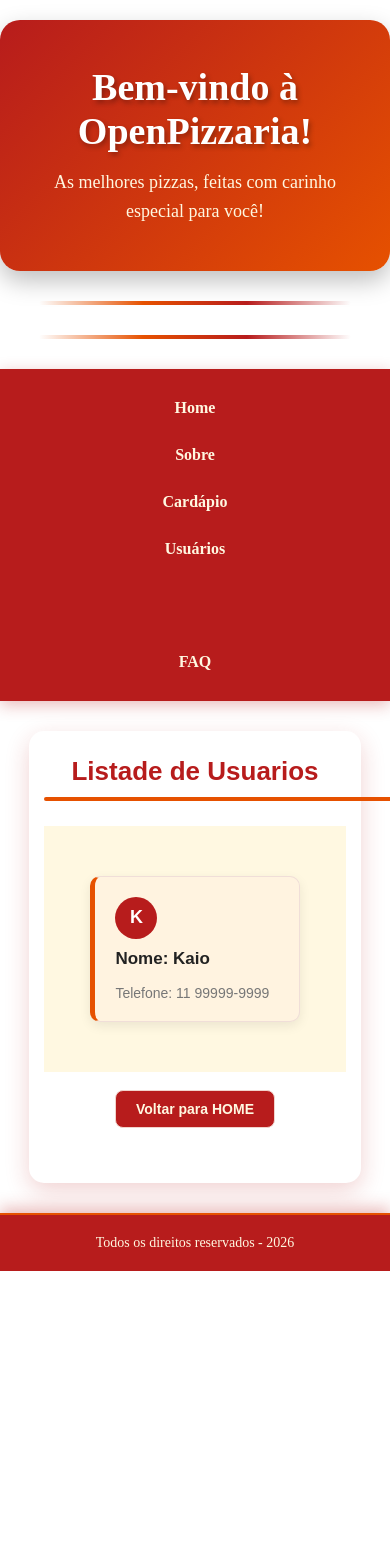
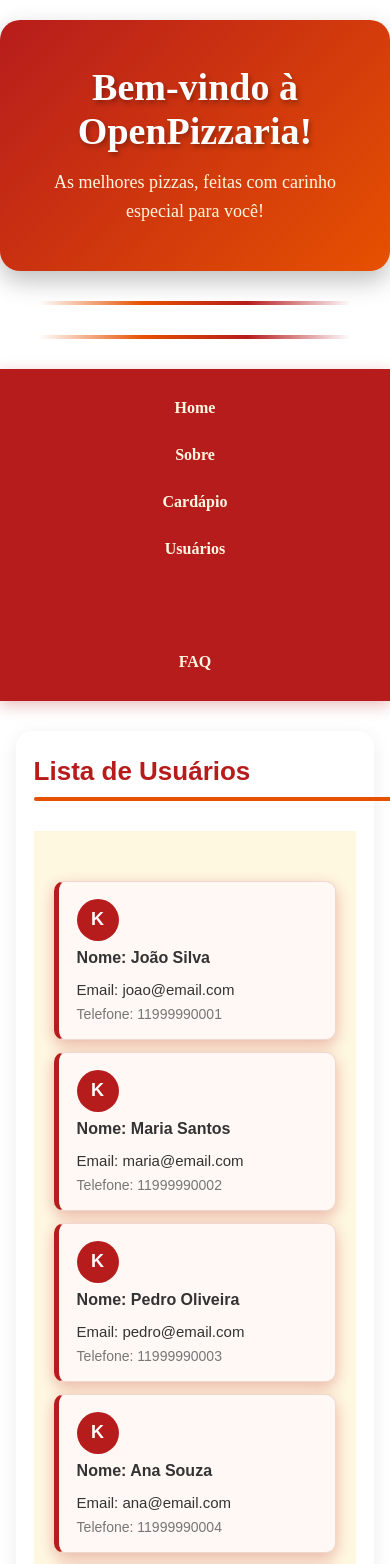
Before and after one commit to CHDanielll/domando-gpt, a React (Vite) app in the folder open-pizzaria/: page /users in a window 390 px wide. Shown: the top 1564 px of the page. Before the commit the page ends 1271 px from the top, so only its background shows below. Built offline with nearby package versions, Linux system fonts and the light colour scheme; data requests are answered from the project's data file.

Commit message:
feat: adicionandos componentes novos com algumas alterações

```diff
--- a/open-pizzaria/db.json
+++ b/open-pizzaria/db.json
@@ -3,23 +3,27 @@
     { "id": "1", "title": "a title", "views": 100 },
     { "id": "2", "title": "another title", "views": 200 }
   ],
-  "comments": [
-    { "id": "1", "text": "a comment about post 1", "postId": "1" },
-    { "id": "2", "text": "another comment about post 1", "postId": "1" }
-  ],
+   "comments": [
+  {"id": 1, "nomeA": "João Silva", "comentario": "A pizza estava deliciosa e chegou quentinha!", "avaliacao": 10},
+  {"id": 2, "nomeA": "Maria Santos", "comentario": "Adorei o atendimento, com certeza vou pedir novamente.", "avaliacao": 9},
+  {"id": 3, "nomeA": "Pedro Oliveira", "comentario": "A entrega foi rápida e a pizza estava muito saborosa.", "avaliacao": 9},
+  {"id": 4, "nomeA": "Ana Souza", "comentario": "Gostei muito da qualidade dos ingredientes.", "avaliacao": 8},
+  {"id": 5, "nomeA": "Carlos Pereira", "comentario": "A pizza chegou no horário e estava excelente.", "avaliacao": 10}
+],
   "profile": {
     "name": "typicode"
   },
   "users": [
-    { "id": "1", "nome": "João Silva", "email": "joao@email.com", "telefone": "11999990001" },
-    { "id": "2", "nome": "Maria Santos", "email": "maria@email.com", "telefone": "11999990002" },
-    { "id": "3", "nome": "Pedro Oliveira", "email": "pedro@email.com", "telefone": "11999990003" },
-    { "id": "4", "nome": "Ana Souza", "email": "ana@email.com", "telefone": "11999990004" },
-    { "id": "5", "nome": "Carlos Pereira", "email": "carlos@email.com", "telefone": "11999990005" },
-    { "id": "6", "nome": "Juliana Costa", "email": "juliana@email.com", "telefone": "11999990006" },
-    { "id": "7", "nome": "Lucas Almeida", "email": "lucas@email.com", "telefone": "11999990007" },
-    { "id": "8", "nome": "Fernanda Lima", "email": "fernanda@email.com", "telefone": "11999990008" },
-    { "id": "9", "nome": "Rafael Martins", "email": "rafael@email.com", "telefone": "11999990009" },
-    { "id": "10", "nome": "Camila Rodrigues", "email": "camila@email.com", "telefone": "11999990010" }
+    {"nome": "João Silva", "email": "joao@email.com", "telefone": "11999990001" },
+    {"nome": "Maria Santos", "email": "maria@email.com", "telefone": "11999990002" },
+    {"nome": "Pedro Oliveira", "email": "pedro@email.com", "telefone": "11999990003" },
+    {"nome": "Ana Souza", "email": "ana@email.com", "telefone": "11999990004" },
+    {"nome": "Carlos Pereira", "email": "carlos@email.com", "telefone": "11999990005" },
+    {"nome": "Juliana Costa", "email": "juliana@email.com", "telefone": "11999990006" },
+    {"nome": "Lucas Almeida", "email": "lucas@email.com", "telefone": "11999990007" },
+    { "nome": "Fernanda Lima", "email": "fernanda@email.com", "telefone": "11999990008" },
+    {"nome": "Rafael Martins", "email": "rafael@email.com", "telefone": "11999990009" },
+    {"nome": "Camila Rodrigues", "email": "camila@email.com", "telefone": "11999990010" },
+    {"nome": "Camila Rodrigues", "email": "camila@email.com", "telefone": "11999990010" }
   ]
 }
--- a/open-pizzaria/src/Pages/Faq.jsx
+++ b/open-pizzaria/src/Pages/Faq.jsx
@@ -1,4 +1,4 @@
-import React from 'react'
+import React, { useEffect, useState } from 'react'
 import './Faq.css'
 
 export default function Faq() {
@@ -55,13 +55,43 @@ export default function Faq() {
     }
   ]
 
+
+  const [coments, setComents] = useState([])
+
+
+  useEffect(() => {
+
+    fetch("http://localhost:3000/comments")
+      .then((response) => response.json())
+      .then((data) => setComents(data))
+      .catch((error) => console.error("Erro na API", error))
+
+  }, [])
+
+
   return (
     <section className="faq">
+
+
+      <section className="contentComents">
+
+        {coments.map((coment) => (
+          <article key={coment.id}>
+
+            <strong>Nome: {coment.nomeA}</strong>
+            <strong>Avaliação: {coment.avaliacao}</strong>
+            <strong>Comentário: {coment.comentario}</strong>
+          </article>
+        ))}
+
+      </section>
+
 
       {faq.map((faq) => (
         <article className="contentBack" key={faq.id}>
 
           <div className="profile">
+
             <img
               src={faq.imagem}
               width={60}
@@ -72,7 +102,9 @@ export default function Faq() {
             <div>
               <h3>{faq.nome}</h3>
             </div>
+
           </div>
+
 
           <div className="faq-content">
 
@@ -89,6 +121,7 @@ export default function Faq() {
         </article>
       ))}
 
+
     </section>
   )
 }
--- a/open-pizzaria/src/Pages/Users/Users.css
+++ b/open-pizzaria/src/Pages/Users/Users.css
@@ -1,108 +1,164 @@
-/* ===== PÁGINA DE USUÁRIOS ===== */
+/* =========================================
+   PÁGINA DE USUÁRIOS
+========================================= */
 
 .containerUsers {
-    width: 80%;
-    max-width: 1000px;
+    width: 90%;
+    max-width: 900px;
+
     margin: 50px auto;
-    padding: 35px;
+    padding: 40px;
 
-    background: #ffffff;
-    border-radius: 15px;
+    box-sizing: border-box;
 
-    box-shadow: 0 8px 25px rgba(183, 28, 28, 0.2);
+    background: #fff;
 
-    text-align: center;
+    border-radius: 16px;
+
+    box-shadow: 0 5px 20px rgba(0, 0, 0, 0.08);
+
+    font-family: Arial, Helvetica, sans-serif;
 }
 
-/* ===== TÍTULO ===== */
+
+/* =========================================
+   TÍTULO
+========================================= */
 
 .containerUsers h1 {
-    margin-bottom: 25px;
+    margin: 0 0 30px;
 
     color: #b71c1c;
+
     font-size: 32px;
+    font-weight: 700;
 }
 
-/* ===== LINK VOLTAR ===== */
+
+/* =========================================
+   LISTA DE USUÁRIOS
+========================================= */
+
+.contentUsers {
+    display: flex;
+    flex-direction: column;
+
+    gap: 12px;
+
+    width: 100%;
+}
+
+
+/* =========================================
+   CARD DO USUÁRIO
+========================================= */
+
+.contentUsers article {
+    display: flex;
+    align-items: center;
+    justify-content: space-between;
+
+    width: 100%;
+    min-height: 70px;
+
+    padding: 0 25px;
+
+    box-sizing: border-box;
+
+    background: #fff8f5;
+
+    border: 1px solid #f0d8d0;
+    border-left: 5px solid #b71c1c;
+
+    border-radius: 10px;
+
+    transition: all 0.2s ease;
+}
+
+
+/* Hover */
+
+.contentUsers article:hover {
+    background: #ffffff;
+
+    border-left-color: #e65100;
+
+    box-shadow: 0 5px 15px rgba(183, 28, 28, 0.12);
+
+    transform: translateX(3px);
+}
+
+
+/* =========================================
+   NOME
+========================================= */
+
+.contentUsers article strong:first-child {
+    color: #333;
+
+    font-size: 16px;
+    font-weight: 700;
+}
+
+
+/* =========================================
+   TELEFONE
+========================================= */
+
+.contentUsers article strong:last-child {
+    color: #777;
+
+    font-size: 15px;
+    font-weight: 500;
+}
+
+
+/* =========================================
+   BOTÃO VOLTAR
+========================================= */
 
 .containerUsers > a {
     display: inline-block;
 
-    margin-bottom: 30px;
-    padding: 10px 20px;
+    margin-top: 30px;
 
+    padding: 11px 20px;
+
+    color: #ffffff;
     background: #b71c1c;
-    color: #fff8e1;
-
-    text-decoration: none;
-    font-weight: bold;
 
     border-radius: 8px;
 
-    transition: 0.3s ease;
+    text-decoration: none;
+
+    font-size: 14px;
+    font-weight: 600;
+
+    transition: all 0.2s ease;
 }
+
 
 .containerUsers > a:hover {
     background: #e65100;
+
     transform: translateY(-2px);
 
-    box-shadow: 0 5px 12px rgba(230, 81, 0, 0.3);
+    box-shadow: 0 4px 10px rgba(230, 81, 0, 0.25);
 }
 
 
-/* ===== ÁREA DOS USUÁRIOS ===== */
-
-.contentUsers {
-    display: flex;
-    flex-direction: column;
-    gap: 15px;
-
-    text-align: left;
-}
-
-
-/* ===== CARD DO USUÁRIO ===== */
-
-.contentUsers article {
-    display: flex;
-    justify-content: space-between;
-    align-items: center;
-
-    padding: 20px;
-
-    background: #fff3e0;
-    border-left: 5px solid #e65100;
-
-    border-radius: 10px;
-
-    box-shadow: 0 4px 12px rgba(0, 0, 0, 0.08);
-
-    transition: 0.3s ease;
-}
-
-.contentUsers article:hover {
-    transform: translateY(-3px);
-
-    box-shadow: 0 7px 18px rgba(183, 28, 28, 0.2);
-}
-
-
-/* ===== INFORMAÇÕES ===== */
-
-.contentUsers article strong {
-    color: #5d4037;
-    font-size: 16px;
-}
-
-
-/* ===== RESPONSIVO ===== */
+/* =========================================
+   RESPONSIVO
+========================================= */
 
 @media (max-width: 600px) {
 
     .containerUsers {
-        width: 85%;
-        padding: 25px 15px;
+        width: 92%;
+
         margin: 30px auto;
+
+        padding: 25px 18px;
     }
 
     .containerUsers h1 {
@@ -111,11 +167,24 @@
 
     .contentUsers article {
         flex-direction: column;
+
         align-items: flex-start;
-        gap: 10px;
+        justify-content: center;
+
+        gap: 8px;
+
+        padding: 17px 18px;
     }
 
-    .contentUsers article strong {
-        font-size: 15px;
+    .contentUsers article strong:last-child {
+        font-size: 14px;
+    }
+
+    .containerUsers > a {
+        width: 100%;
+
+        box-sizing: border-box;
+
+        text-align: center;
     }
 }
--- a/open-pizzaria/src/Pages/Users/index.jsx
+++ b/open-pizzaria/src/Pages/Users/index.jsx
@@ -3,25 +3,40 @@ import { useEffect, useState } from "react"
 import "./Users.css"
 
 export default function index() {
-    // UseState do react para gerenciar o estado dos usuários
+
+    // UseState do React para gerenciar o estado dos usuários
     const [usuarios, setUsuarios] = useState([])
 
-    // hook useEffect para buscar os usuários da API quando o componente for montado
+    // Busca os usuários quando o componente for montado
+    useEffect(() => {
 
-    useEffect(() => {
-        console.log("Oláaaaaa");
+        fetch("http://localhost:3000/users")
+            .then((response) => response.json())
+            .then((data) => setUsuarios(data))
+            .catch((error) => console.error("Erro na API", error))
+
     }, [])
+
+    console.log(usuarios)
 
     return (
         <main className="containerUsers">
-      <h1>Listade de Usuarios</h1>
+
+            <h1>Lista de Usuários</h1>
+
             <section className="contentUsers">
-        <article>
-            <strong>Nome: Kaio</strong>
-            <strong>Telefone: 11 99999-9999</strong>
+            {usuarios.map((user) => (
+                <article key={user.id}>
+                    <strong>Nome: {user.nome}</strong>
+                    <strong>Email: {user.email}</strong>
+                    <strong>Telefone: {user.telefone}</strong>
                 </article>
+            ))}
+
             </section>
+
             <Link to="/">Voltar para HOME</Link>
+
         </main>
     )
 }
```
Also changed, not shown: open-pizzaria/src/Components/FeedBacks/index.jsx (+0 -14 lines), open-pizzaria/src/Pages/Faq.css (+155 -3 lines). Lines whose indentation alone changed are shown as unchanged.
